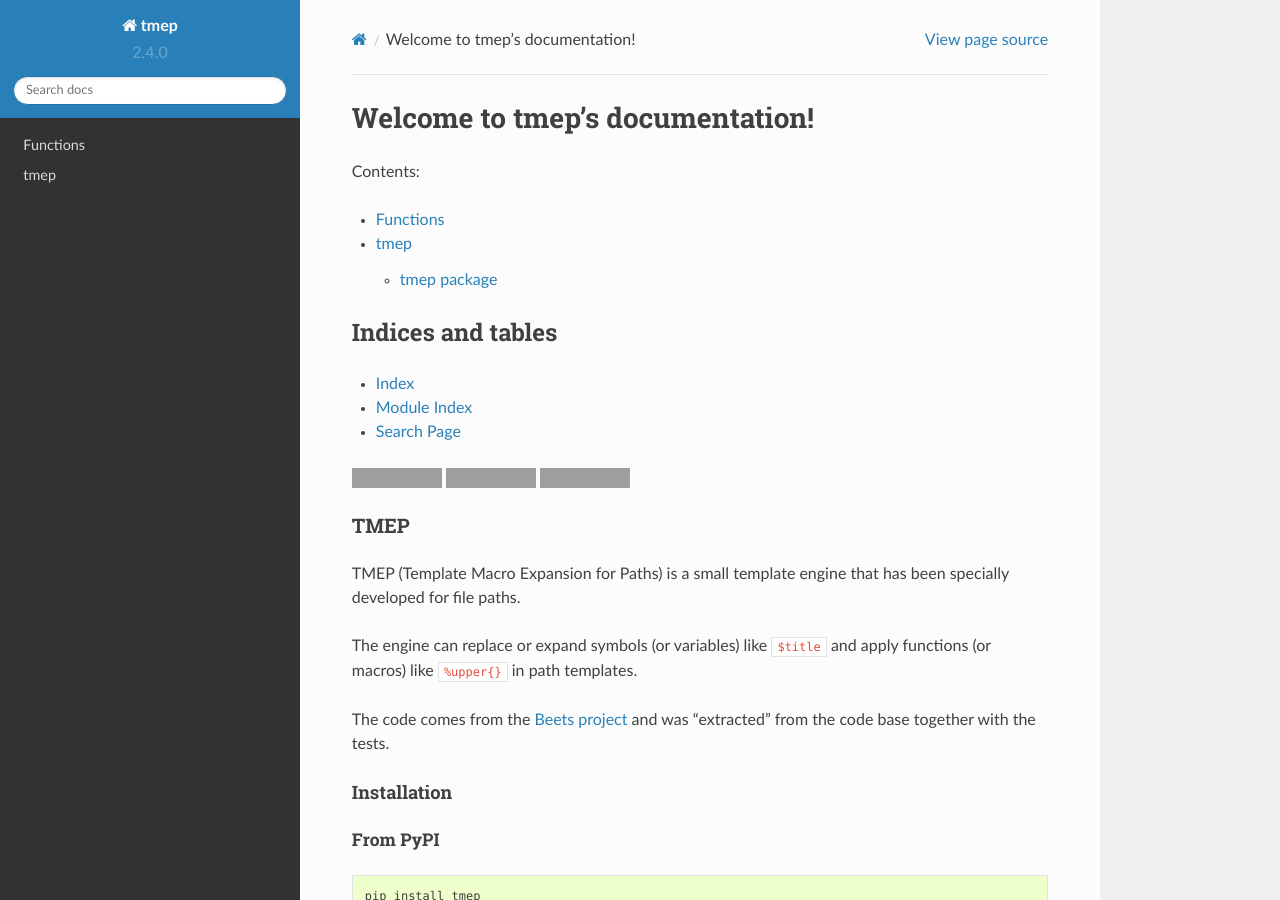
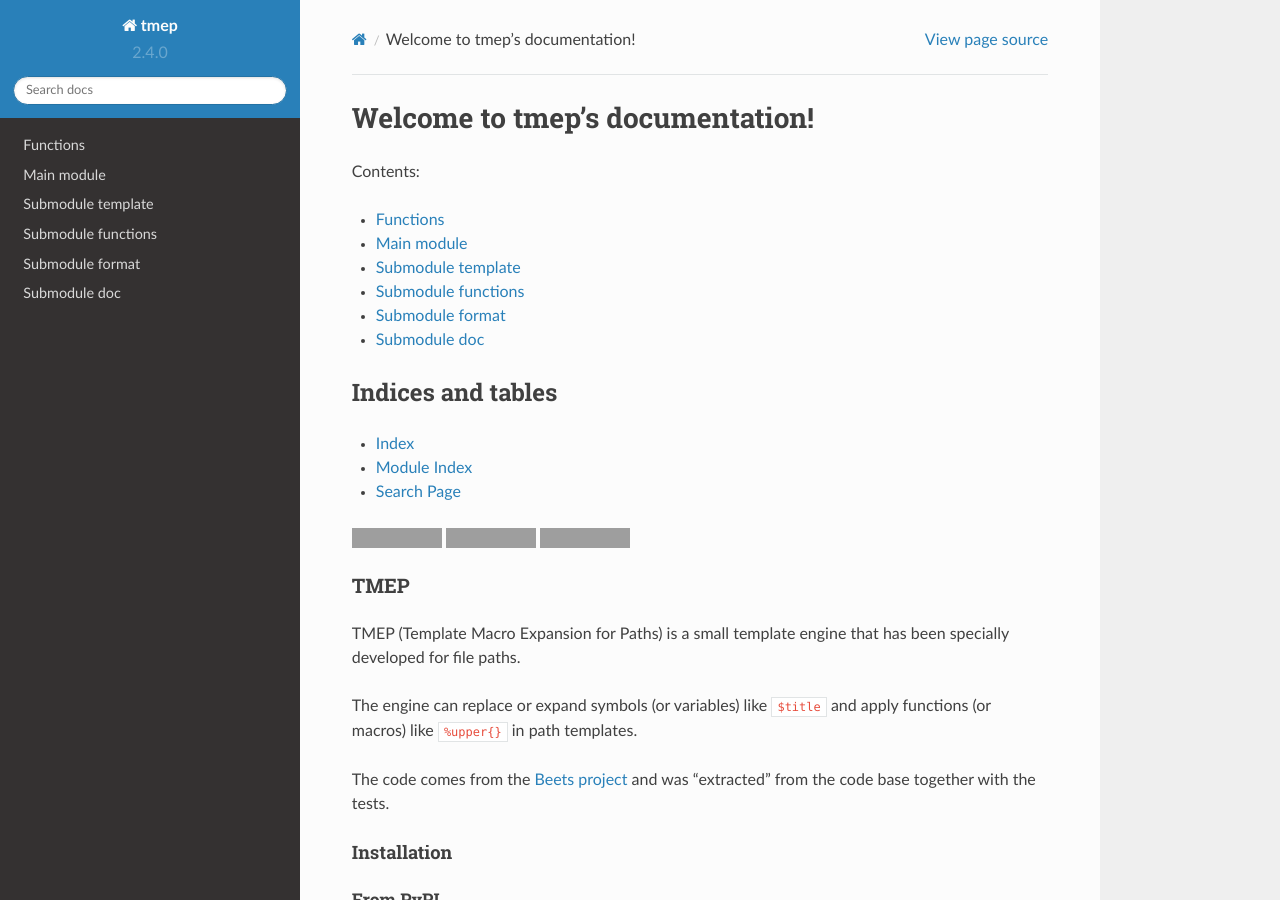
Before and after one commit to Josef-Friedrich/tmep, a Sphinx documentation site: the page built from docs/index.rst, in a window 1280 px wide and 900 px high. Built offline with Sphinx 7.4.7 and the Read the Docs theme 2.0.0, drawn with Linux system fonts in a browser that asks for light colours; some of the changed text lies outside the part shown; grey boxes are pictures that could not be loaded.

Commit message:
Improve Sphinx doc

```diff
--- a/docs/conf.py
+++ b/docs/conf.py
@@ -1,3 +1,9 @@
+# Configuration file for the Sphinx documentation builder.
+#
+# This file only contains a selection of the most common options. For a full
+# list see the documentation:
+# https://www.sphinx-doc.org/en/master/usage/configuration.html
+
 import sphinx_rtd_theme
 
 import tmep
@@ -15,7 +21,7 @@
 master_doc = "index"
 
 project = "tmep"
-copyright = "2016-2022, Josef Friedrich"
+copyright = "2016-2024, Josef Friedrich"
 author = "Josef Friedrich"
 version = tmep.__version__
 release = tmep.__version__
@@ -27,8 +33,16 @@
 htmlhelp_basename = "tmepdoc"
 
 autodoc_default_options = {
+    # If set, autodoc will generate documention for the members of the target module, class or exception.
     "members": True,
-    "private-members": True,
+    # This value selects if automatically documented members are sorted alphabetical (value 'alphabetical'), by member type (value 'groupwise') or by source order (value 'bysource'). The default is alphabetical.
+    "member-order": "bysource",
+    # If set, autodoc will also generate document for the members not having docstrings:
     "undoc-members": True,
-    "show-inheritance": True,
+    # If set, autodoc will also generate document for the private members (that is, those named like _private or __private)
+    "private-members": False,
+    # If set, autodoc will also generate document for the special members (that is, those named like __special__):
+    "special-members": False,
+    # For classes and exceptions, members inherited from base classes will be left out when documenting all members, unless you give the inherited-members option, in addition to members
+    "inherited-members": False,
 }
--- a/docs/index.rst
+++ b/docs/index.rst
@@ -8,7 +8,11 @@
     :maxdepth: 2
 
     functions
-    modules
+    main-module
+    submodule-template
+    submodule-functions
+    submodule-format
+    submodule-doc
 
 ******************
 Indices and tables
--- /dev/null
+++ b/docs/main-module.rst
@@ -0,0 +1,4 @@
+Main module
+^^^^^^^^^^^
+
+.. automodule:: tmep
--- a/docs/modules.rst
+++ /dev/null
@@ -1,7 +0,0 @@
-tmep
-====
-
-.. toctree::
-    :maxdepth: 4
-
-    tmep
--- /dev/null
+++ b/docs/submodule-doc.rst
@@ -0,0 +1,4 @@
+Submodule doc
+^^^^^^^^^^^^^
+
+.. automodule:: tmep.doc
--- /dev/null
+++ b/docs/submodule-format.rst
@@ -0,0 +1,4 @@
+Submodule format
+^^^^^^^^^^^^^^^^
+
+.. automodule:: tmep.format
--- /dev/null
+++ b/docs/submodule-functions.rst
@@ -0,0 +1,4 @@
+Submodule functions
+^^^^^^^^^^^^^^^^^^^
+
+.. automodule:: tmep.functions
--- /dev/null
+++ b/docs/submodule-template.rst
@@ -0,0 +1,4 @@
+Submodule template
+^^^^^^^^^^^^^^^^^^
+
+.. automodule:: tmep.template
```
Also changed, not shown: docs/tmep.rst (deleted, +0 -25 lines), tmep/__init__.py (+12 -7 lines), 2 other files.
